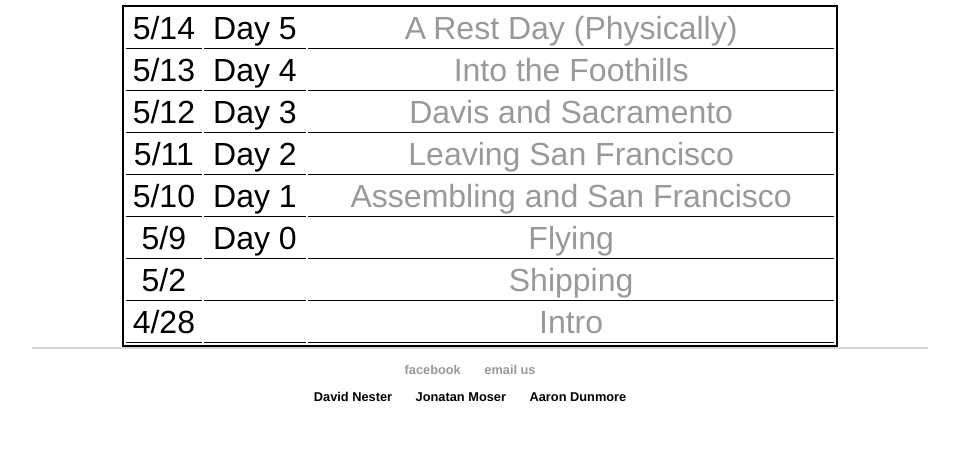
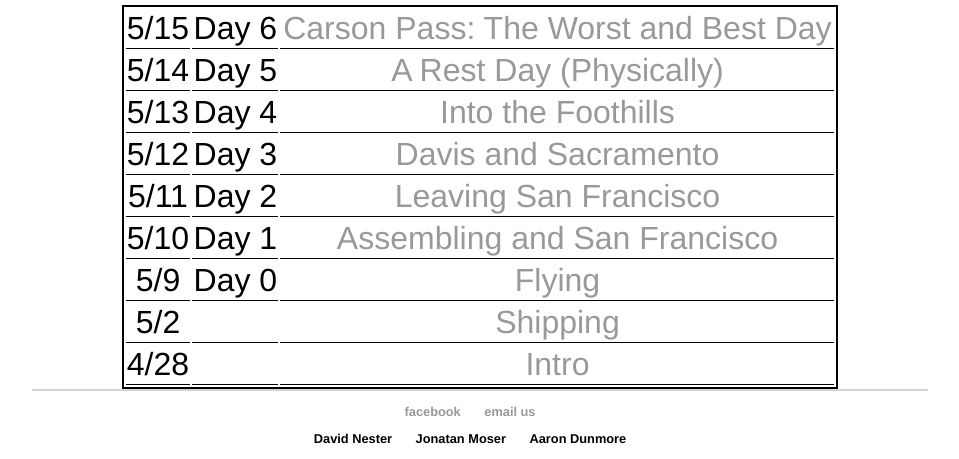
Before and after one commit to DavidNester/DavidNester.github.io, a Jekyll site: the page built from biketrip/index.html, in a window 1280 px wide. Shown: the part 600-1059 px from the top of the page, without its empty margins (160-1119 px from the left). Built offline with Jekyll 4.4.1, drawn with Linux system fonts in a browser that asks for light colours; before the commit the page ends 1017 px from its top, so only the background shows below that.

Commit message:
added carson pass day

```diff
--- a/biketrip/index.html
+++ b/biketrip/index.html
@@ -6,6 +6,11 @@ title: 2018&#58; A Bike Odyssey
 <img src="/res/biketrip/FullRoute.png" width=522px height=316px>
 <div class="blurb">
 <table id='biketrip'>
+		<tr>
+			<td>5/15</td>
+			<td>Day 6</td>
+			<td><a href="https://spark.adobe.com/page/suibvavaspzW4/">Carson Pass: The Worst and Best Day</a></td>
+		</tr>
 		<tr>
 			<td>5/14</td>
 			<td>Day 5</td>
```
